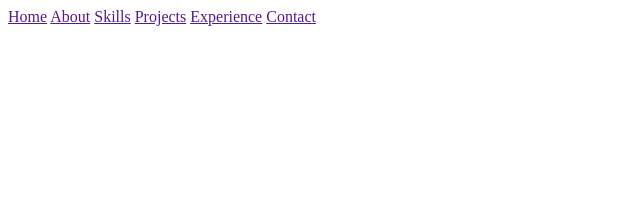
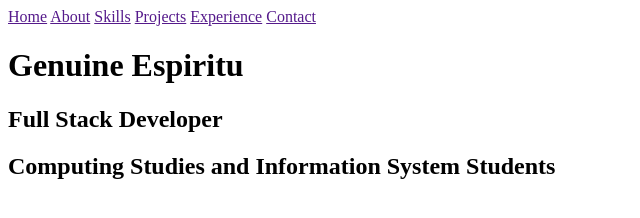
Before and after one commit to genuine-devtech/genuine-portfolio, a plain HTML site: page index.html in a window 1280 px wide. Shown: the whole page, without its empty margins (0-640 px from the left). Drawn offline with Linux system fonts and the light colour scheme.

Commit message:
update index

```diff
--- a/index.html
+++ b/index.html
@@ -15,6 +15,12 @@
         <a href="">Contact</a>
     </div>
 
+    <h1>Genuine Espiritu</h1>
+    <h2>Full Stack Developer</h2>
+    <h2>Computing Studies and Information System Students</h2>
+
+
+
 
 </body>
 </html>
```
